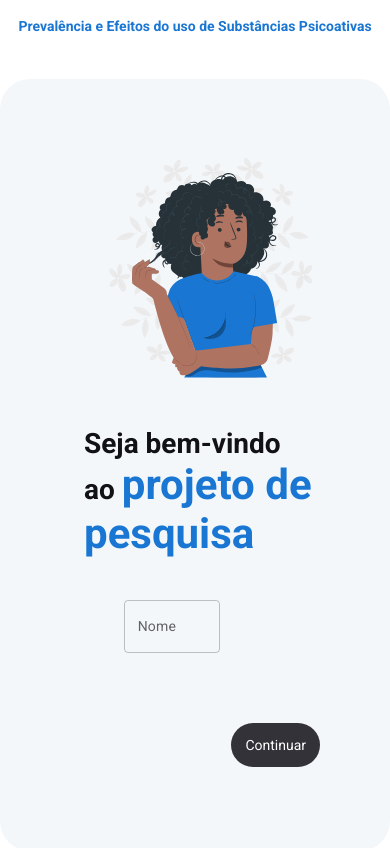
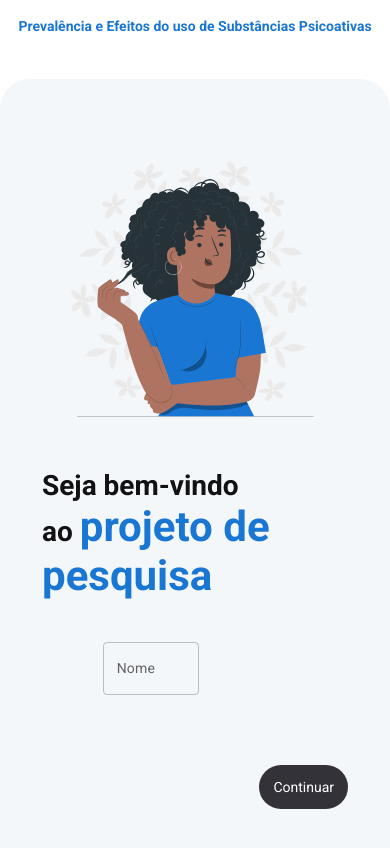
Before and after one commit to kalinDev/FormProjetoDePesquisa, a React (Vite) app: page / in a window 390 px wide. Shown: the top 848 px of the page. Built offline with nearby package versions, Linux system fonts and the light colour scheme.

Commit message:
fix: footer button in small screen

```diff
--- a/src/pages/home/Home.module.css
+++ b/src/pages/home/Home.module.css
@@ -43,7 +43,6 @@ footer > button:disabled  {
     }
 
     main {
-        padding-left: 3rem;
         grid-template-columns: 1fr;
     }
 
@@ -52,4 +51,7 @@ footer > button:disabled  {
         align-items: start;
     }
 
+    footer > button {
+        margin-right: 0;
+    }
 }
```
